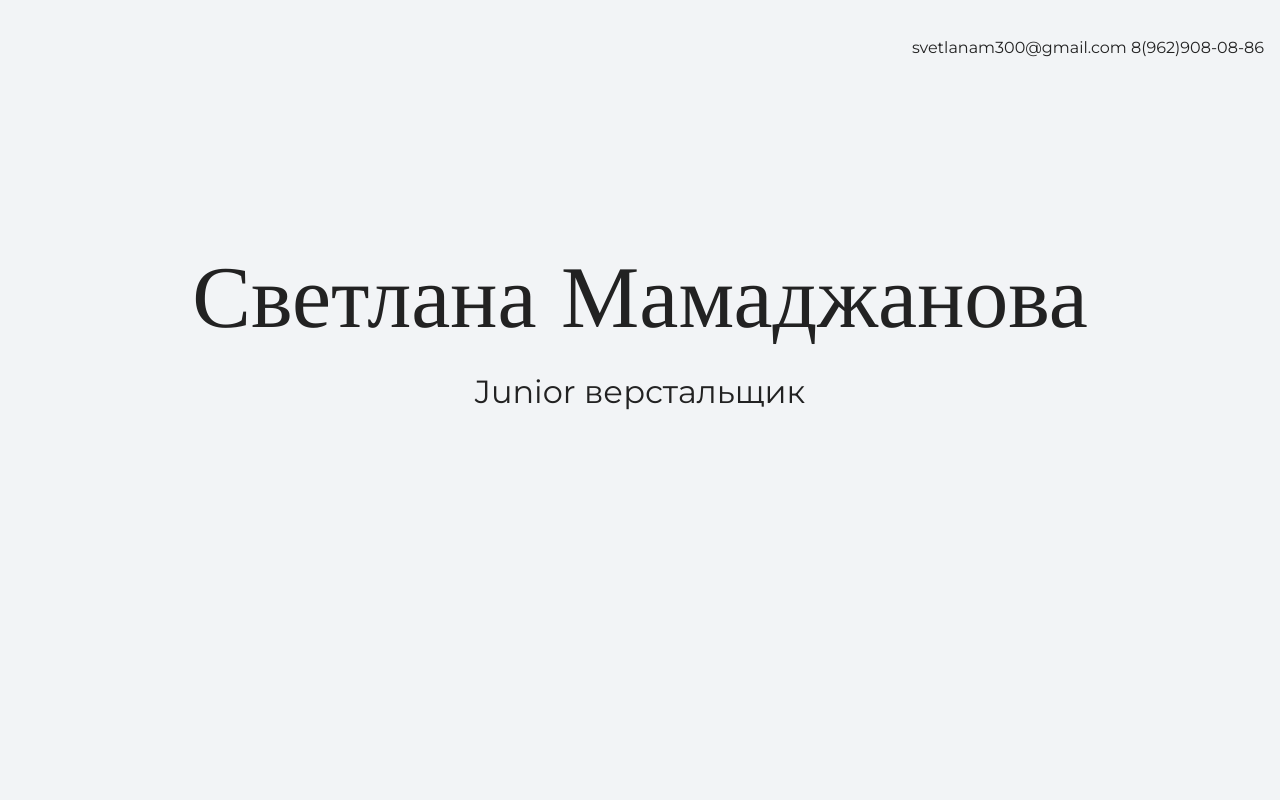
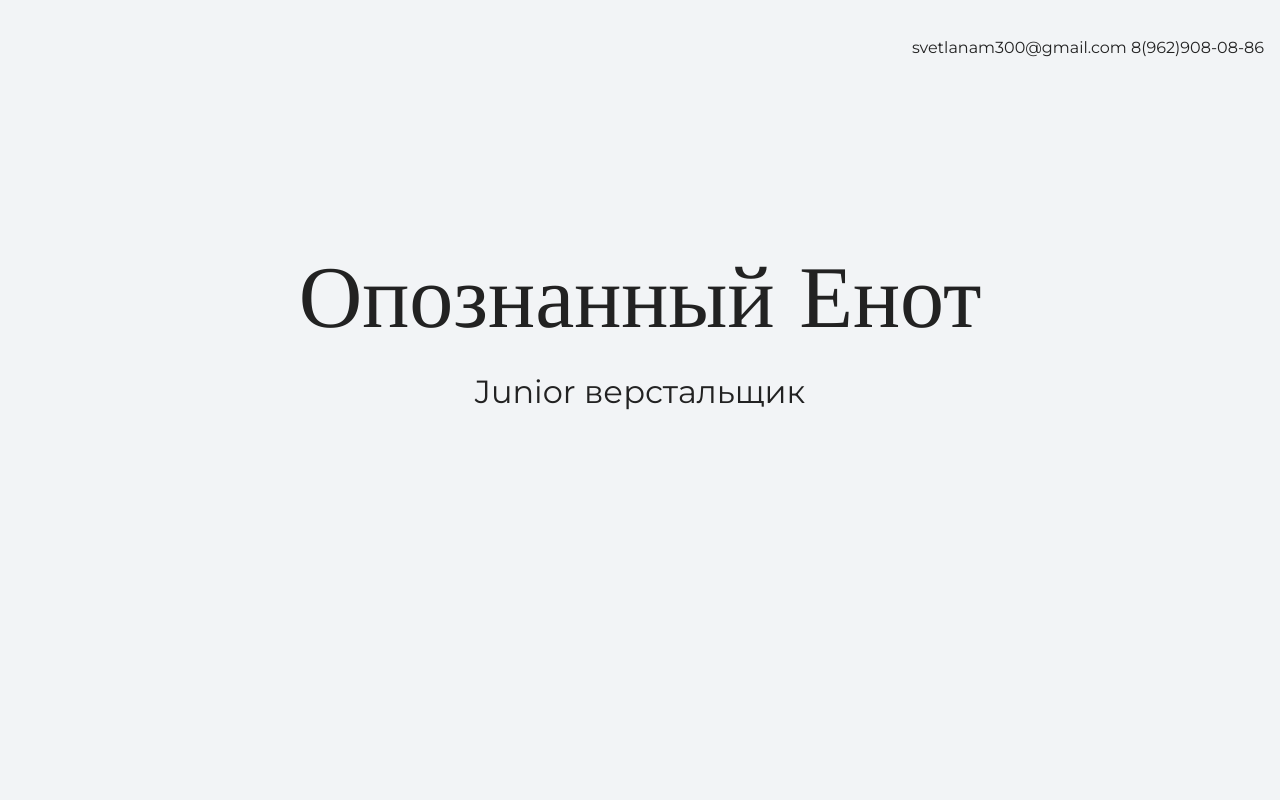
Before and after one commit to Rozasarona/my-site, a plain HTML site: page index.html in a window 1280 px wide. Shown: the top 800 px of the page. Drawn offline with nearby package versions, Linux system fonts and the light colour scheme.

Commit message:
change text on the home page

```diff
--- a/index.html
+++ b/index.html
@@ -18,7 +18,7 @@
 
     <section class="hero-image">
       <div class="container">
-      <h1 class="heading">Светлана Мамаджанова</h1>
+      <h1 class="heading">Опознанный Енот</h1>
       <p>Junior верстальщик</p>
       </div>
     </section>
```
